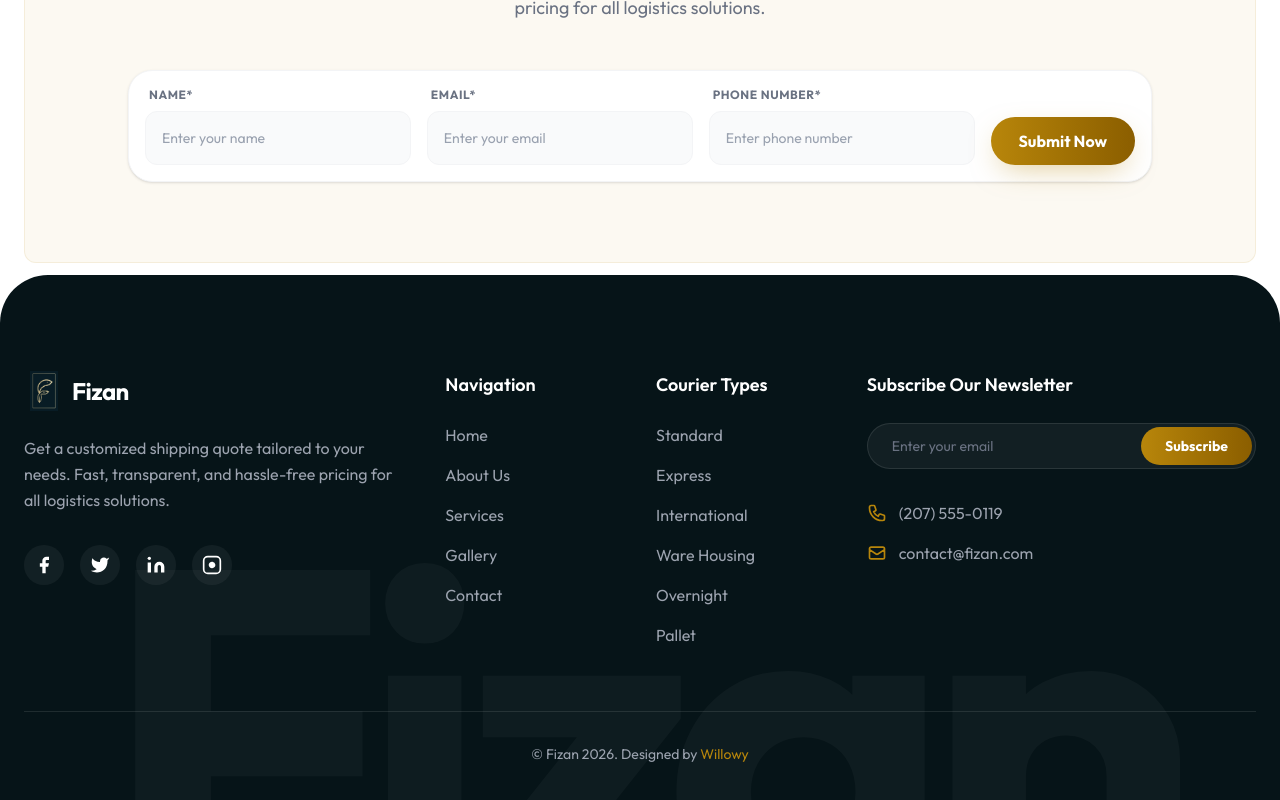
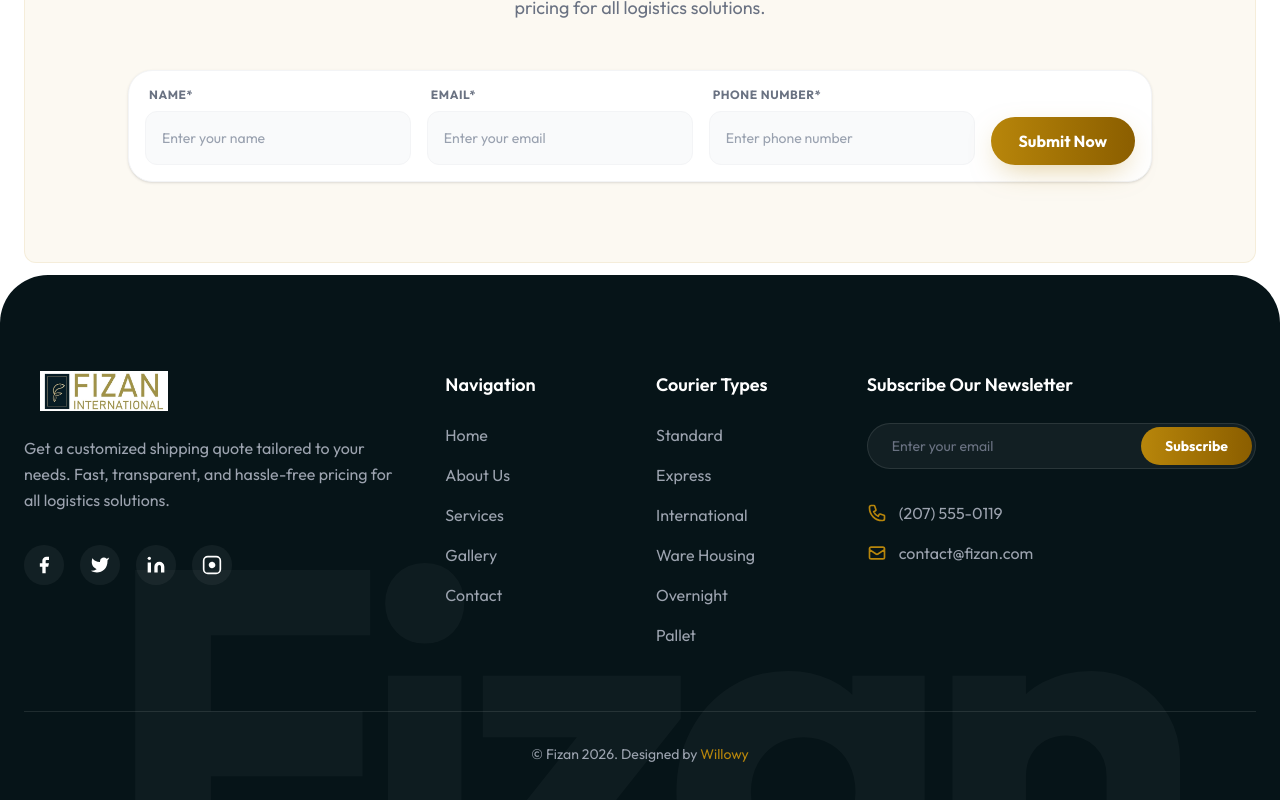
Before and after one commit to Shibilipadalath/logistic-web, a Next.js app: page / in a window 1280 px wide. Shown: the part 6471-7271 px from the top of the page. Built offline with nearby package versions, Linux system fonts and the light colour scheme; a web font is replaced by a local one.

Commit message:
logo in footer too changed

```diff
--- a/src/components/Footer.tsx
+++ b/src/components/Footer.tsx
@@ -16,17 +16,16 @@ export default function Footer() {
         <div className="grid grid-cols-1 md:grid-cols-2 lg:grid-cols-12 gap-12 lg:gap-8 mb-16">
           {/* Brand Column */}
           <div className="lg:col-span-4">
-            <div className="flex items-center gap-2 mb-6">
+            <div className="flex items-center mb-6">
               {/* Logo Icon */}
-              <div className="w-10 h-10 relative flex items-center justify-center">
+              <div className="w-40 h-10 relative">
                 <Image
-                  src="/logo.jpeg"
+                  src="/main_logo.jpeg"
                   alt="Fizan Logo"
                   fill
                   className="object-contain"
                 />
               </div>
-              <span className="text-2xl font-bold tracking-tight">Fizan</span>
             </div>
 
             <p className="text-brand-grey leading-relaxed mb-8 max-w-sm">
```
